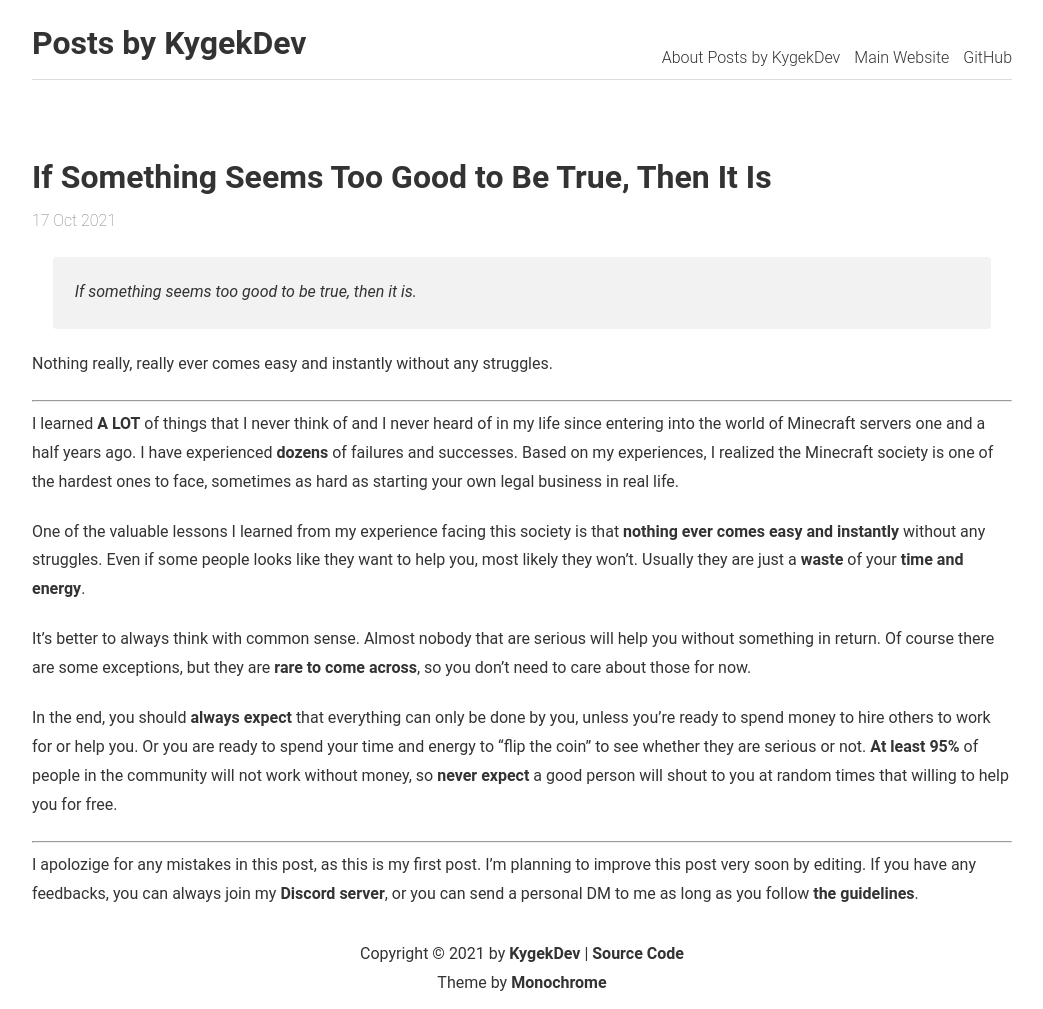
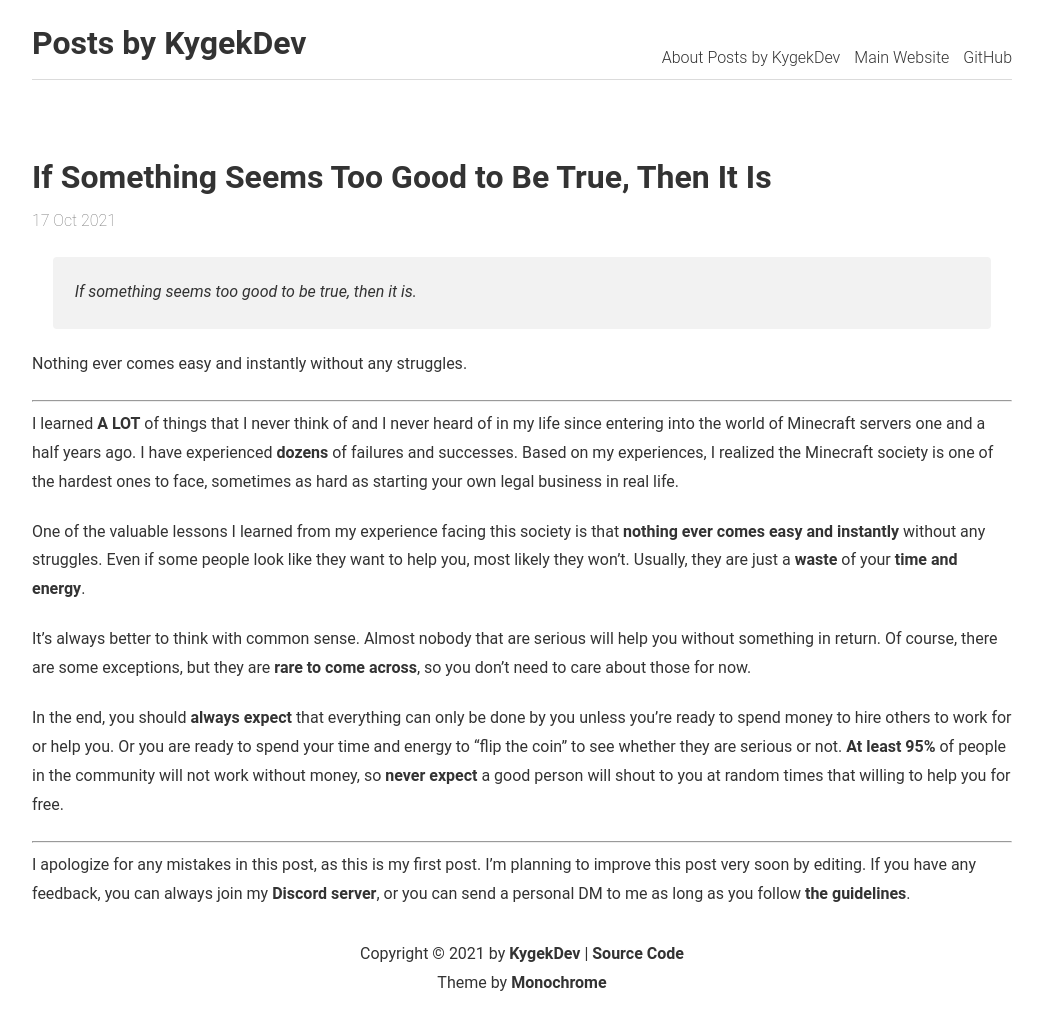
Before and after one commit to KygekDev/posts, a Jekyll site: the page built from _posts/2021-10-17-too-good-to-be-true.md, in a window 1280 px wide. Shown: the whole page, without its empty margins (118-1161 px from the left). Built offline with Jekyll 4.4.1, drawn with Linux system fonts in a browser that asks for light colours.

Commit message:
Fix grammar
Inspired by https://github.com/alvin0319/CustomItemLoader/commit/e9cd0ad680049b2f1903527858738c0c90154e01

```diff
--- a/_posts/2021-10-17-too-good-to-be-true.md
+++ b/_posts/2021-10-17-too-good-to-be-true.md
@@ -5,18 +5,18 @@ header: If Something Seems Too Good to Be True, Then It Is
 ---
 > If something seems too good to be true, then it is.
 
-Nothing really, really ever comes easy and instantly without any struggles.
+Nothing ever comes easy and instantly without any struggles.
 
 ---
 
 I learned **A LOT** of things that I never think of and I never heard of in my life since entering into the world of Minecraft servers one and a half years ago. I have experienced **dozens** of failures and successes. Based on my experiences, I realized the Minecraft society is one of the hardest ones to face, sometimes as hard as starting your own legal business in real life.
 
-One of the valuable lessons I learned from my experience facing this society is that **nothing ever comes easy and instantly** without any struggles. Even if some people looks like they want to help you, most likely they won't. Usually they are just a **waste** of your **time and energy**.
+One of the valuable lessons I learned from my experience facing this society is that **nothing ever comes easy and instantly** without any struggles. Even if some people look like they want to help you, most likely they won't. Usually, they are just a **waste** of your **time and energy**.
 
-It's better to always think with common sense. Almost nobody that are serious will help you without something in return. Of course there are some exceptions, but they are **rare to come across**, so you don't need to care about those for now.
+It's always better to think with common sense. Almost nobody that are serious will help you without something in return. Of course, there are some exceptions, but they are **rare to come across**, so you don't need to care about those for now.
 
-In the end, you should **always expect** that everything can only be done by you, unless you're ready to spend money to hire others to work for or help you. Or you are ready to spend your time and energy to "flip the coin" to see whether they are serious or not. **At least 95%** of people in the community will not work without money, so **never expect** a good person will shout to you at random times that willing to help you for free.
+In the end, you should **always expect** that everything can only be done by you unless you're ready to spend money to hire others to work for or help you. Or you are ready to spend your time and energy to "flip the coin" to see whether they are serious or not. **At least 95%** of people in the community will not work without money, so **never expect** a good person will shout to you at random times that willing to help you for free.
 
 ---
 
-I apolozige for any mistakes in this post, as this is my first post. I'm planning to improve this post very soon by editing. If you have any feedbacks, you can always join my [Discord server](https://discord.gg/TstDS9jZf7), or you can send a personal DM to me as long as you follow [the guidelines](https://kygekdev.github.io/private-support).
+I apologize for any mistakes in this post, as this is my first post. I'm planning to improve this post very soon by editing. If you have any feedback, you can always join my [Discord server](https://discord.gg/TstDS9jZf7), or you can send a personal DM to me as long as you follow [the guidelines](https://kygekdev.github.io/private-support).
```
